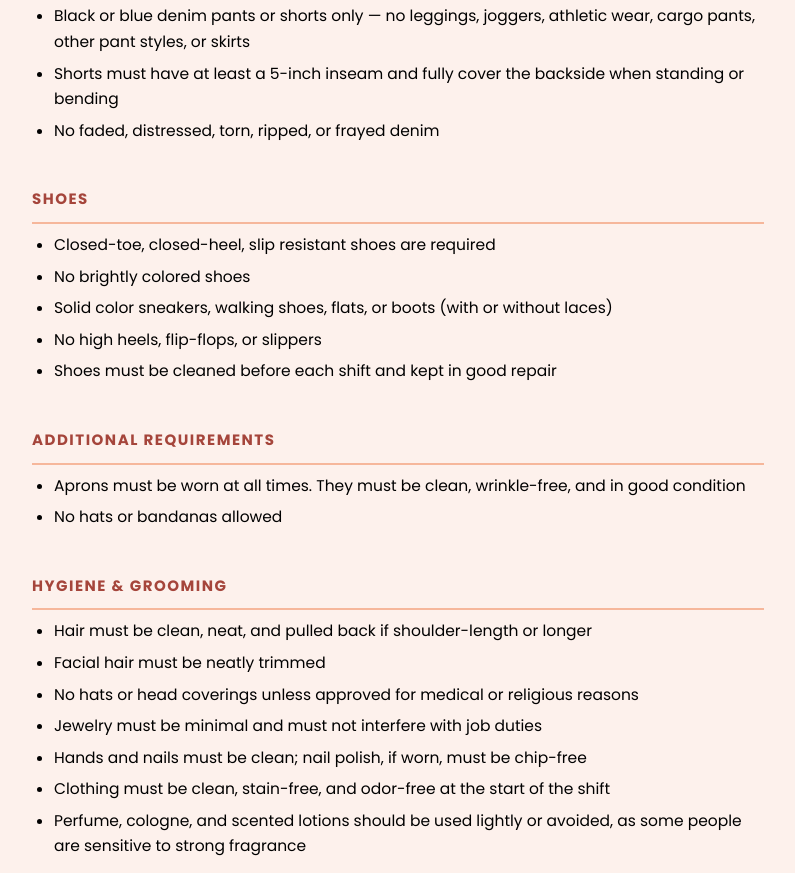
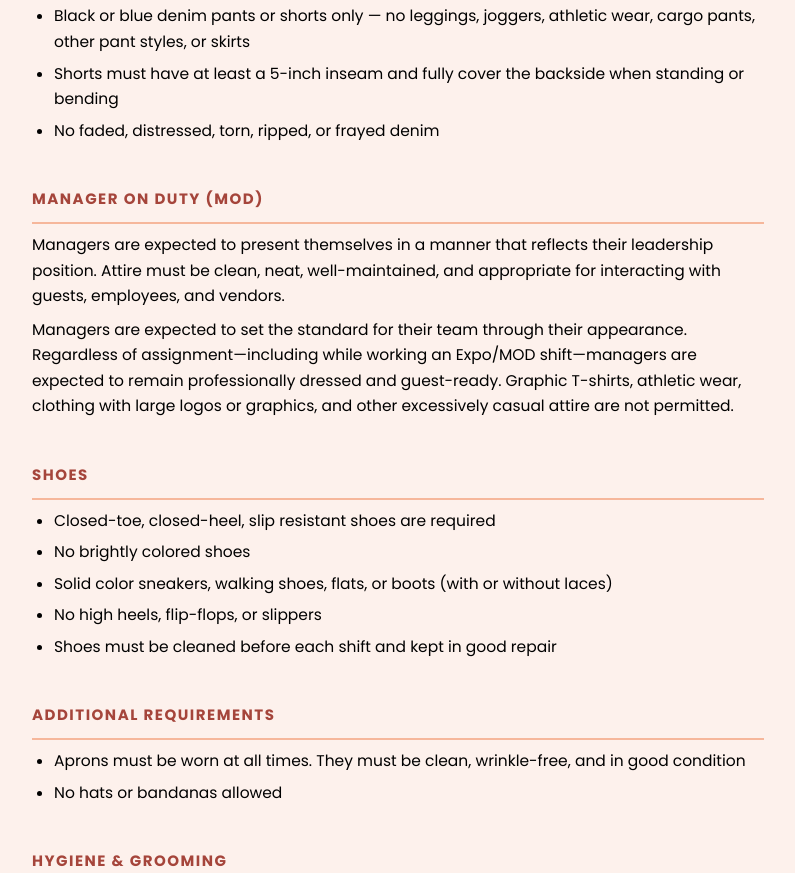
Before and after one commit to irghospitality/peached-policies, a plain HTML site: page policy-uniform.html in a window 1280 px wide. Shown: the part 1108-1981 px from the top of the page, without its empty margins (242-1037 px from the left). Drawn offline with Linux system fonts and the light colour scheme.

Commit message:
Update policy-uniform.html

```diff
--- a/policy-uniform.html
+++ b/policy-uniform.html
@@ -145,11 +145,11 @@
 <body>
   <div class="topbar"></div>
   <header>
+    <span class="wordmark">Peached</span>
     <svg class="mark" viewBox="0 0 100 100" aria-hidden="true">
       <path d="M50 60c-18 0-30-13-30-28C20 18 33 8 50 8s30 10 30 24c0 15-12 28-30 28z" fill="#FFC878"/>
       <path d="M62 14c4-8 14-10 20-6-2 8-10 14-18 12" fill="#99CC33"/>
     </svg>
-    <span class="wordmark">Peached</span>
   </header>
 
   <nav class="crumbs">
@@ -195,6 +195,10 @@
       <li>Shorts must have at least a 5-inch inseam and fully cover the backside when standing or bending</li>
       <li>No faded, distressed, torn, ripped, or frayed denim</li>
     </ul>
+
+    <h2>Manager on Duty (MOD)</h2>
+    <p>Managers are expected to present themselves in a manner that reflects their leadership position. Attire must be clean, neat, well-maintained, and appropriate for interacting with guests, employees, and vendors.</p>
+    <p>Managers are expected to set the standard for their team through their appearance. Regardless of assignment—including while working an Expo/MOD shift—managers are expected to remain professionally dressed and guest-ready. Graphic T-shirts, athletic wear, clothing with large logos or graphics, and other excessively casual attire are not permitted.</p>
 
     <h2>Shoes</h2>
     <ul>
```
